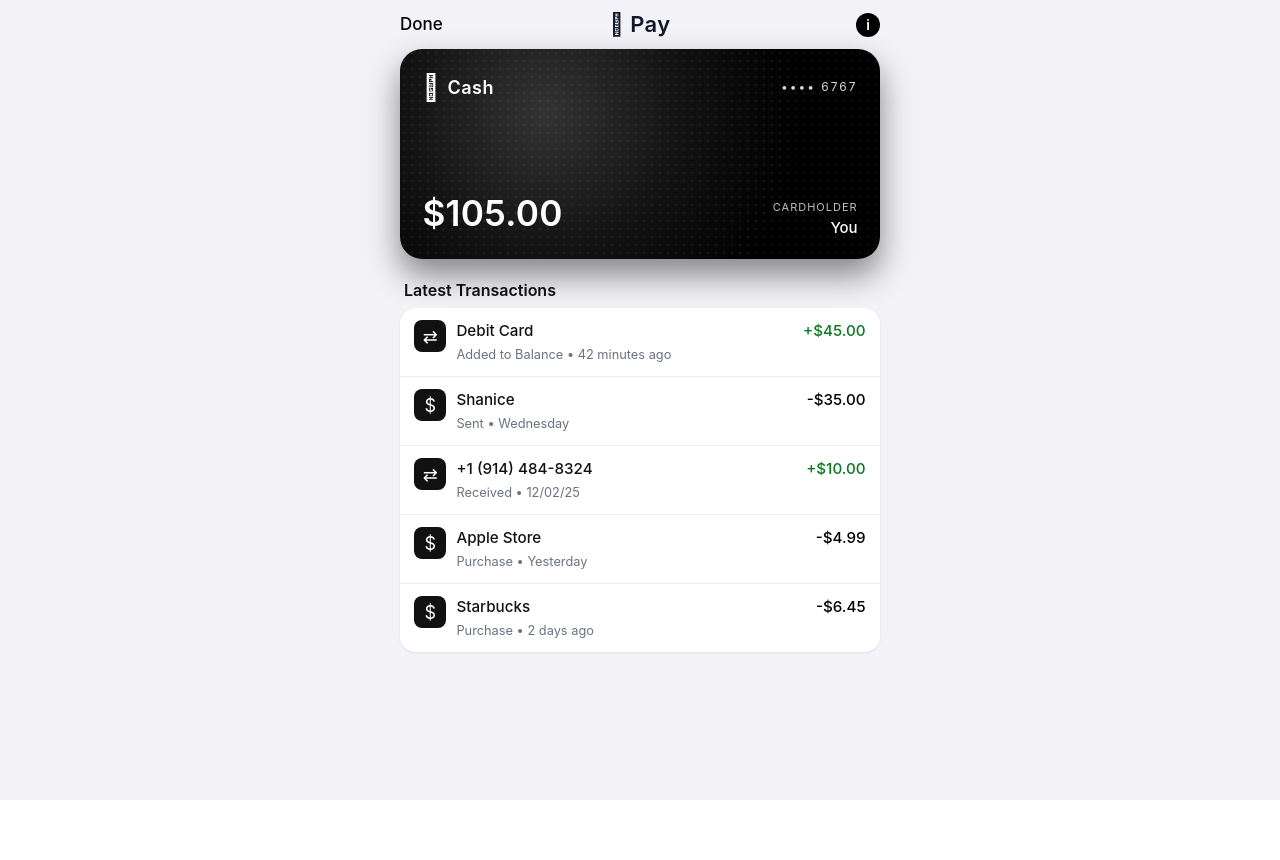
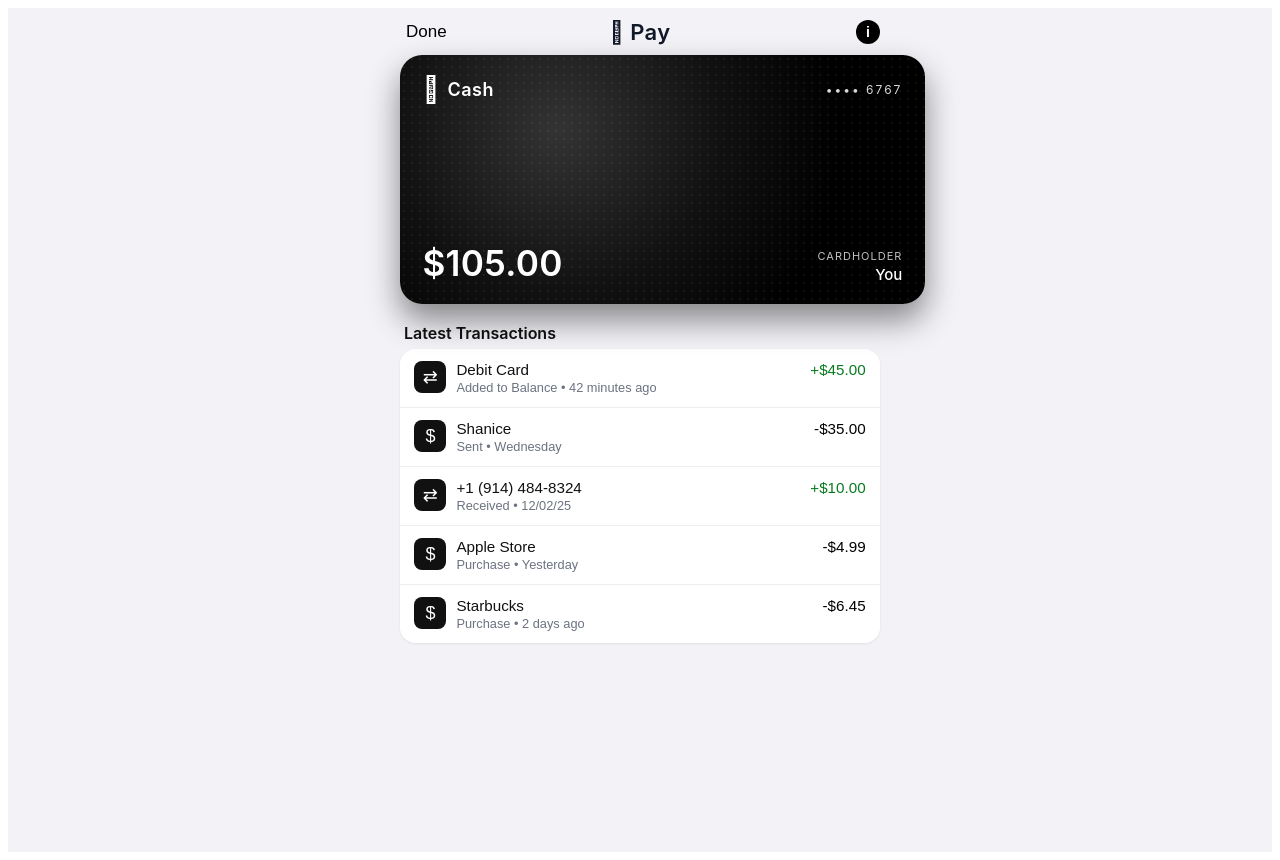
Before and after one commit to salad-vr/applepayprank, a Next.js app: page / in a window 1280 px wide. Before the commit the page ends 800 px from the top, so only its background shows below. Built offline with nearby package versions, Linux system fonts and the light colour scheme.

Commit message:
Update globals.css

```diff
--- a/app/globals.css
+++ b/app/globals.css
@@ -1,14 +1,13 @@
-@import "tailwindcss";
+/* Tailwind (v3-style) layers */
+@tailwind base;
+@tailwind components;
+@tailwind utilities;
 
 /* ---------- Root Theme ---------- */
 :root {
   --background: #ffffff;
   --foreground: #171717;
-}
-
-@theme inline {
-  --color-background: var(--background);
-  --color-foreground: var(--foreground);
+  /* These are optional helpers if you want to use the Geist vars */
   --font-sans: var(--font-geist-sans);
   --font-mono: var(--font-geist-mono);
 }
@@ -24,7 +23,8 @@
 body {
   background: var(--background);
   color: var(--foreground);
-  font-family: -apple-system, BlinkMacSystemFont, "SF Pro", Arial, Helvetica, sans-serif;
+  font-family: var(--font-geist-sans), -apple-system, BlinkMacSystemFont,
+    "SF Pro", Arial, Helvetica, sans-serif;
   -webkit-font-smoothing: antialiased;
   text-rendering: optimizeLegibility;
 }
```
